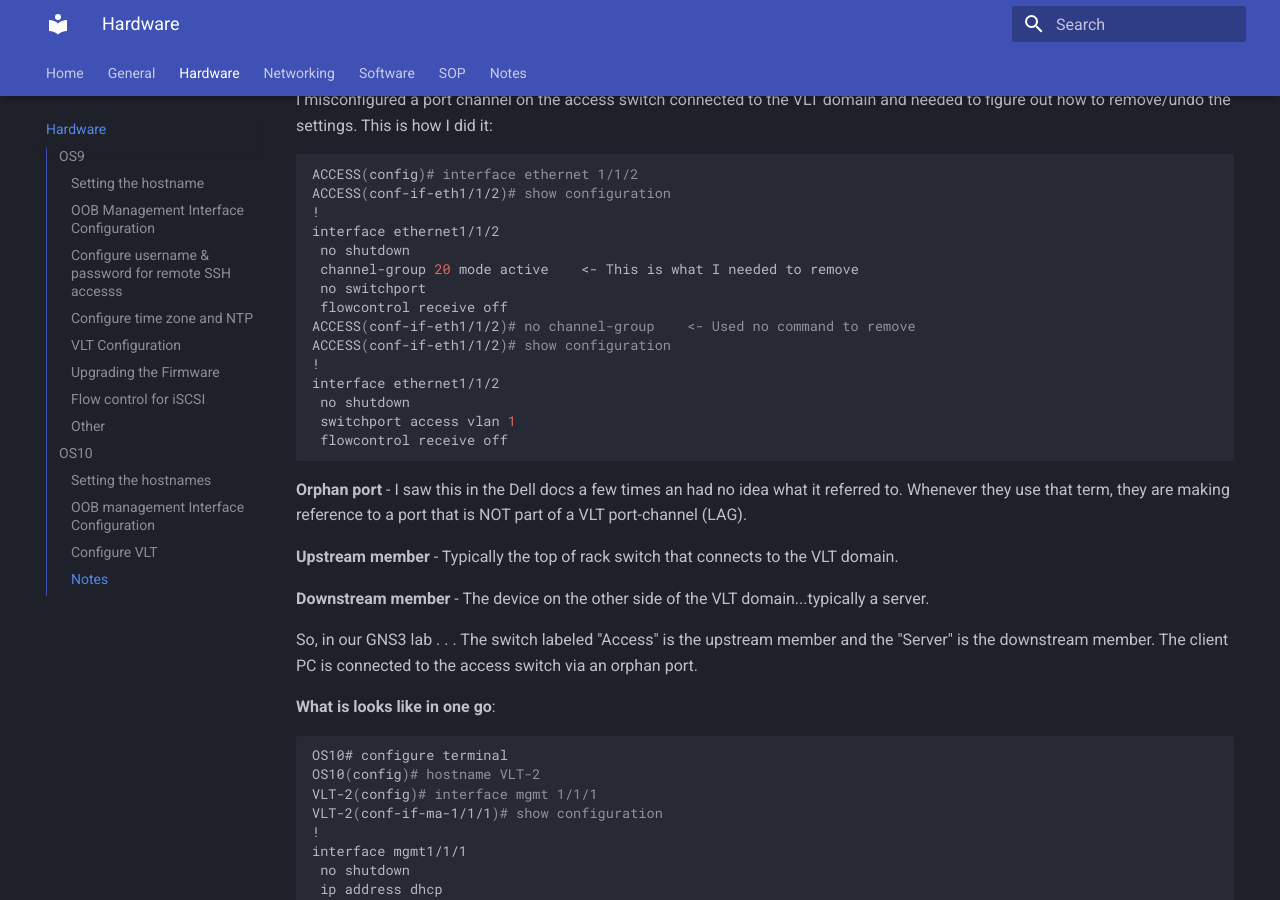
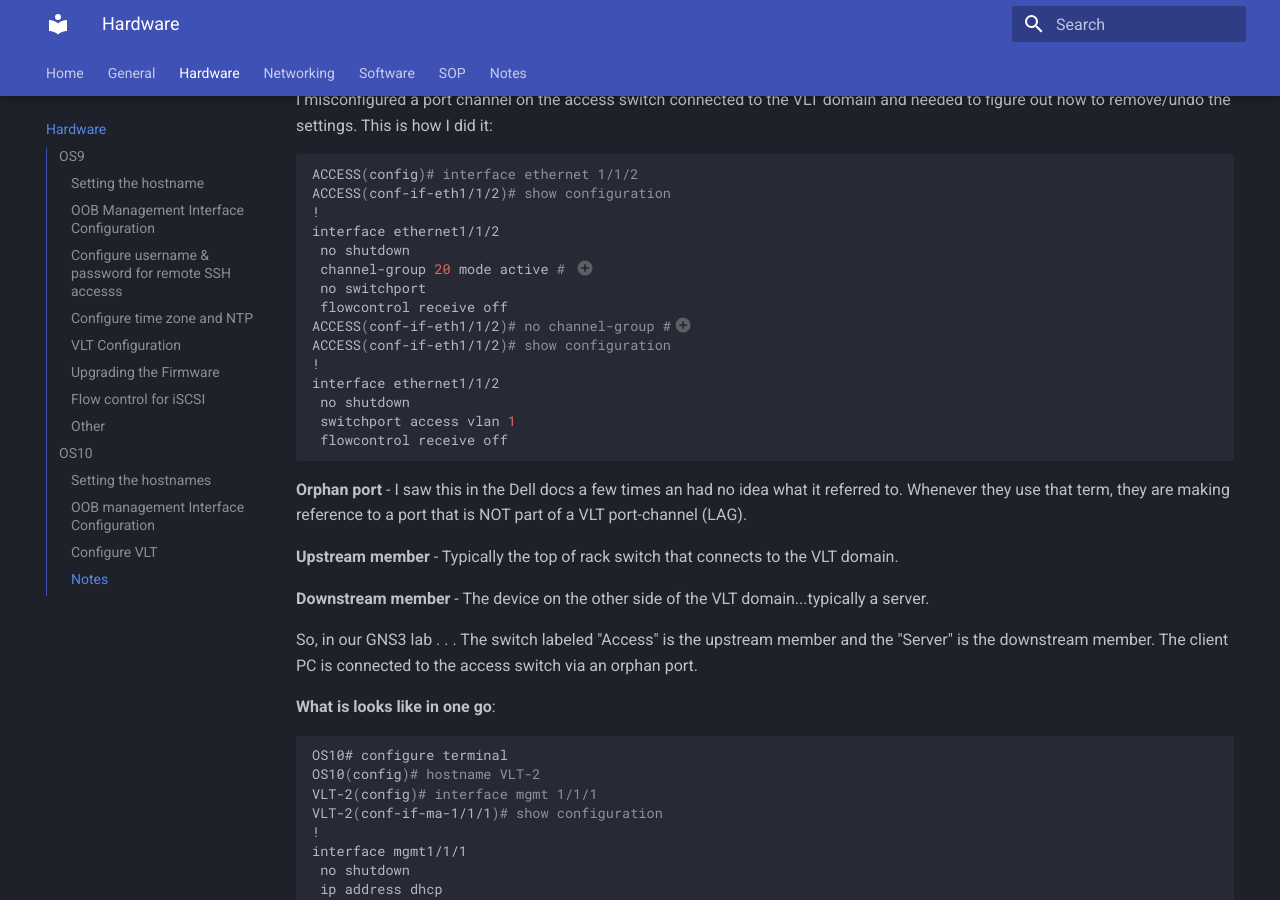
Before and after one commit to rmscode/binary-garden, an MkDocs documentation site: the page built from docs/hardware/hardware.md, in a window 1280 px wide and 900 px high, scrolled down 9002 px. Built offline with MkDocs 1.6.1 and Material for MkDocs 9.7.7, drawn with Linux system fonts in a browser that asks for light colours.

Commit message:
update hardware.md

```diff
--- a/docs/hardware/hardware.md
+++ b/docs/hardware/hardware.md
@@ -431,10 +431,10 @@ ACCESS(conf-if-eth1/1/2)# show configuration
 !
 interface ethernet1/1/2
  no shutdown
- channel-group 20 mode active    <- This is what I needed to remove
+ channel-group 20 mode active # (1)
  no switchport
  flowcontrol receive off
-ACCESS(conf-if-eth1/1/2)# no channel-group    <- Used no command to remove
+ACCESS(conf-if-eth1/1/2)# no channel-group #(2)
 ACCESS(conf-if-eth1/1/2)# show configuration
 !
 interface ethernet1/1/2
```
Also changed, not shown: other parts of docs/hardware/hardware.md (+3 -0 lines).
